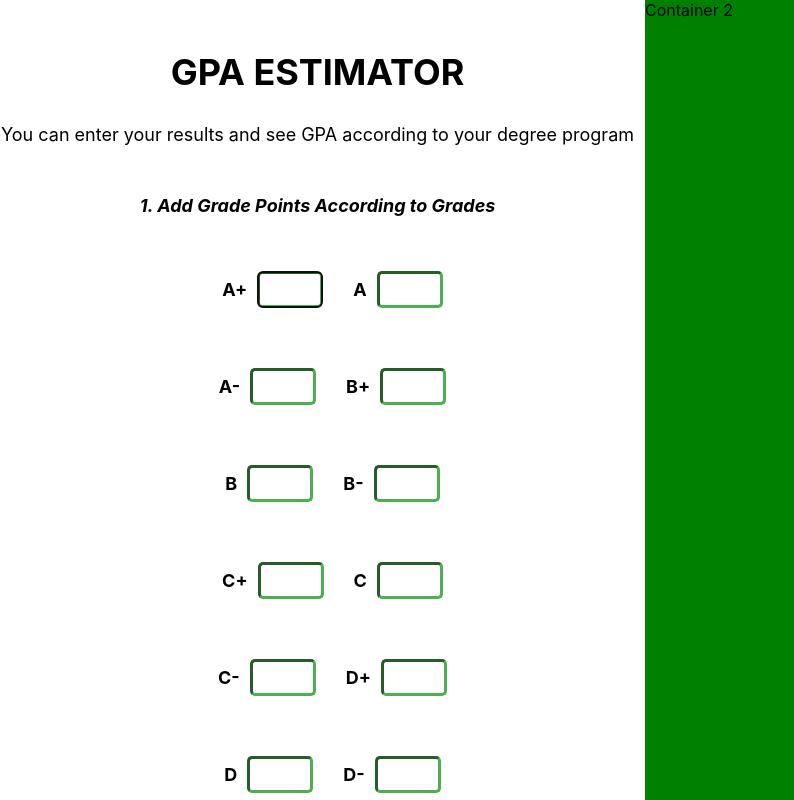
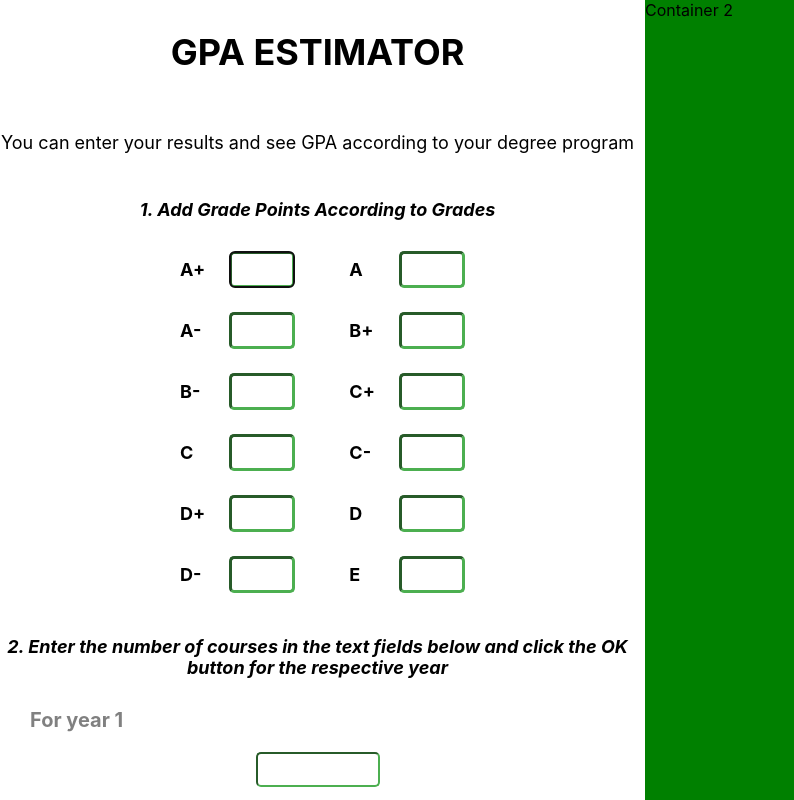
Before and after one commit to isurubandara1/GPA_Calculator_Website, a React (Create React App) app: page / in a window 1280 px wide. Shown: the top 800 px of the page, without its empty margins (0-794 px from the left). Built offline with nearby package versions, Linux system fonts and the light colour scheme.

Commit message:
functions add and textfields create

```diff
--- a/src/App.css
+++ b/src/App.css
@@ -2,7 +2,7 @@
   color: red;
   font-size: 14px;
   font-weight: bold;
-  margin-top: 10px;
+  margin-top: 5px;
 }
 
 .container {
@@ -23,7 +23,7 @@
 }
 
   .topicContainer {
-    margin-top: 50px;
+    margin-top: 10px;
   }
 
   .topic {
@@ -33,7 +33,7 @@
   }
 
   .firstSentContainer {
-    margin-top: 20px;
+    margin-top: 10px;
   }
 
   .firstSentence {
@@ -42,7 +42,7 @@
   }
 
   .gradeTopicContainer{
-    margin-top: 50px;
+    margin-top: 10px;
   }
 
   .gradeTopic{
@@ -65,17 +65,18 @@
     margin-bottom: 10px;
     justify-content: center;
     flex-direction: row;
-    padding: 15px;
+    padding: 10px;
   }
 
   .gpaListText {
-    margin-right: 10px;
+    margin-right: 20px;
     margin-left: 30px;
     font-size: 18px;
     font-weight: bold;
   }
 
   .gpaTextInput {
+    margin-right: 20px;
     background-color: white;
     padding: 5px 10px;
     border-radius: 5px;
--- a/src/App.js
+++ b/src/App.js
@@ -36,10 +36,11 @@ const App = () => {
   const [button, setButton] = useState("0");
   const [showModal, setShowModal] = useState(false);
 
-
   const viewGpa = () => {
     // Check if any of the course counts are zero
-    const noCoursesEntered = Object.values(courseCounts).some(count => count === 0);
+    const noCoursesEntered = Object.values(courseCounts).some(
+      (count) => count === 0
+    );
 
     if (noCoursesEntered) {
       // Display a warning message if no courses are entered
@@ -64,7 +65,6 @@ const App = () => {
     const gpa = totalGradePoints / totalCredits;
     setButton(gpa.toFixed(4));
   };
-
 
   const getGradePoints = (grade) => {
     return gradePoints[grade] ? parseFloat(gradePoints[grade]) : 0;
@@ -122,6 +122,7 @@ const App = () => {
         <div className="topicContainer">
           <h2 className="topic">GPA ESTIMATOR</h2>
         </div>
+        <div className="gpaListcontainer">
         <div className="firstSentContainer">
           <p className="firstSentence">
             You can enter your results and see GPA according to your degree
@@ -131,9 +132,13 @@ const App = () => {
         <div className="gradeTopicContainer">
           <p className="gradeTopic">1. Add Grade Points According to Grades</p>
         </div>
-        <div className="gpaListcontainer">
-          <div className="gradeRow">
+          <table>
+            <tbody>
+              <tr>
+                <td>
                   <p className="gpaListText">A+</p>
+                </td>
+                <td>
                   <input
                     className="gpaTextInput"
                     autoFocus="true"
@@ -141,107 +146,147 @@ const App = () => {
                       setGradePoints({ ...gradePoints, A_plus: e.target.value })
                     }
                   />
+                </td>
+                <td>
                   <p className="gpaListText">A</p>
+                </td>
+                <td>
                   <input
                     className="gpaTextInput"
                     onChange={(e) =>
                       setGradePoints({ ...gradePoints, A: e.target.value })
                     }
                   />
-          </div>
-          <div className="gradeRow">
+                </td>
+              </tr>
+              <tr>
+                <td>
                   <p className="gpaListText">A-</p>
+                </td>
+                <td>
                   <input
                     className="gpaTextInput"
                     onChange={(e) =>
                       setGradePoints({ ...gradePoints, A_: e.target.value })
                     }
                   />
+                </td>
+                <td>
                   <p className="gpaListText">B+</p>
+                </td>
+                <td>
                   <input
                     className="gpaTextInput"
                     onChange={(e) =>
                       setGradePoints({ ...gradePoints, B_plus: e.target.value })
                     }
                   />
-          </div>
-          <div className="gradeRow">
-            <p className="gpaListText">B </p>
-            <input
-              className="gpaTextInput"
-              onChange={(e) =>
-                setGradePoints({ ...gradePoints, B: e.target.value })
-              }
-            />
+                </td>
+              </tr>
+              <tr>
+                <td>
                   <p className="gpaListText">B-</p>
+                </td>
+                <td>
                   <input
                     className="gpaTextInput"
                     onChange={(e) =>
                       setGradePoints({ ...gradePoints, B_: e.target.value })
                     }
                   />
-          </div>
-          <div className="gradeRow">
+                </td>
+                <td>
                   <p className="gpaListText">C+</p>
+                </td>
+                <td>
                   <input
                     className="gpaTextInput"
                     onChange={(e) =>
                       setGradePoints({ ...gradePoints, C_plus: e.target.value })
                     }
                   />
-            <p className="gpaListText">C </p>
+                </td>
+              </tr>
+              <tr>
+                <td>
+                  <p className="gpaListText">C</p>
+                </td>
+                <td>
                   <input
                     className="gpaTextInput"
                     onChange={(e) =>
                       setGradePoints({ ...gradePoints, C: e.target.value })
                     }
                   />
-          </div>
-          <div className="gradeRow">
-            <p className="gpaListText">C- </p>
+                </td>
+                <td>
+                  <p className="gpaListText">C-</p>
+                </td>
+                <td>
                   <input
                     className="gpaTextInput"
                     onChange={(e) =>
                       setGradePoints({ ...gradePoints, C_: e.target.value })
                     }
                   />
+                </td>
+              </tr>
+              <tr>
+                <td>
                   <p className="gpaListText">D+</p>
+                </td>
+                <td>
                   <input
                     className="gpaTextInput"
                     onChange={(e) =>
                       setGradePoints({ ...gradePoints, D_plus: e.target.value })
                     }
                   />
-          </div>
-          <div className="gradeRow">
-            <p className="gpaListText">D </p>
+                </td>
+                <td>
+                  <p className="gpaListText">D</p>
+                </td>
+                <td>
                   <input
                     className="gpaTextInput"
                     onChange={(e) =>
                       setGradePoints({ ...gradePoints, D: e.target.value })
                     }
                   />
+                </td>
+              </tr>
+              <tr>
+                <td>
                   <p className="gpaListText">D-</p>
+                </td>
+                <td>
                   <input
                     className="gpaTextInput"
                     onChange={(e) =>
                       setGradePoints({ ...gradePoints, D_: e.target.value })
                     }
                   />
-          </div>
-          <div className="gradeRow">
+                </td>
+                <td>
                   <p className="gpaListText">E</p>
+                </td>
+                <td>
                   <input
                     className="gpaTextInput"
                     onChange={(e) =>
                       setGradePoints({ ...gradePoints, E: e.target.value })
                     }
                   />
+                </td>
+              </tr>
+            </tbody>
+          </table>
         </div>
-        </div>
+
         <div className="yearTopicContainer">
           <p className="yearTopic">
-            2. Enter the number of courses in the text fields below and click the OK button for the respective  year
+            2. Enter the number of courses in the text fields below and click
+            the OK button for the respective year
           </p>
         </div>
 
@@ -262,7 +307,10 @@ const App = () => {
                   max="100"
                 />
                 <div className="okButtonContainer">
-                  <button className="okButton" onClick={() => handleOkPress(`year${year}`)}>
+                  <button
+                    className="okButton"
+                    onClick={() => handleOkPress(`year${year}`)}
+                  >
                     OK
                   </button>
                 </div>
@@ -271,7 +319,8 @@ const App = () => {
                 <div className="scrollViewContent">
                   {textFields[`year${year}`]?.map((course, index) => (
                     <div key={index} className="rowContainer">
-                      <input className="gradeInput"
+                      <input
+                        className="gradeInput"
                         type="text"
                         autoFocus={index === 0}
                         placeholder={`Course ${index + 1} Grade`}
@@ -283,7 +332,8 @@ const App = () => {
                           )
                         }
                       />
-                      <input className="creditInput"
+                      <input
+                        className="creditInput"
                         type="number"
                         placeholder={`Course ${index + 1} Credit`}
                         onChange={(e) =>
```
Lines whose indentation alone changed are shown as unchanged.
